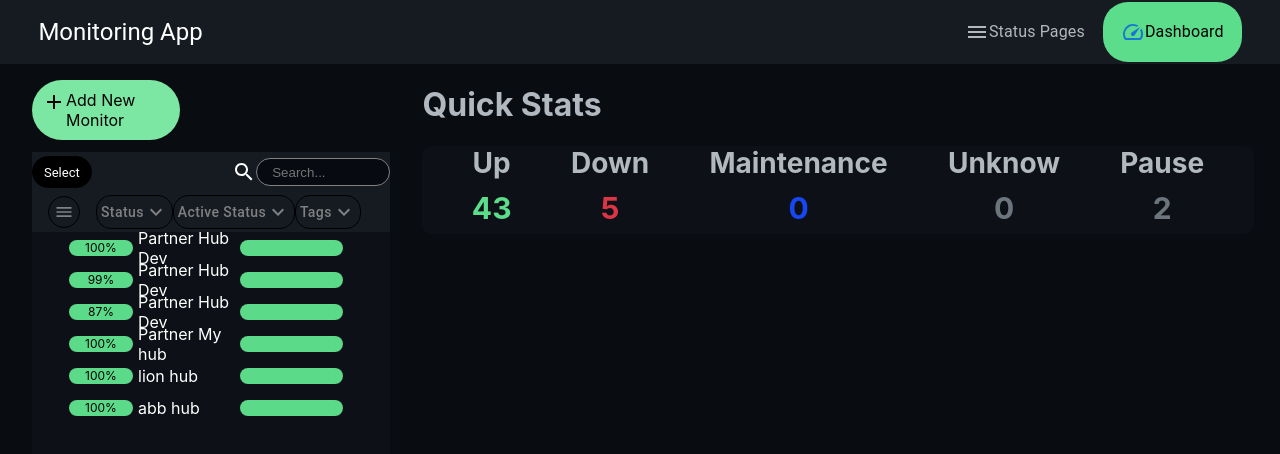
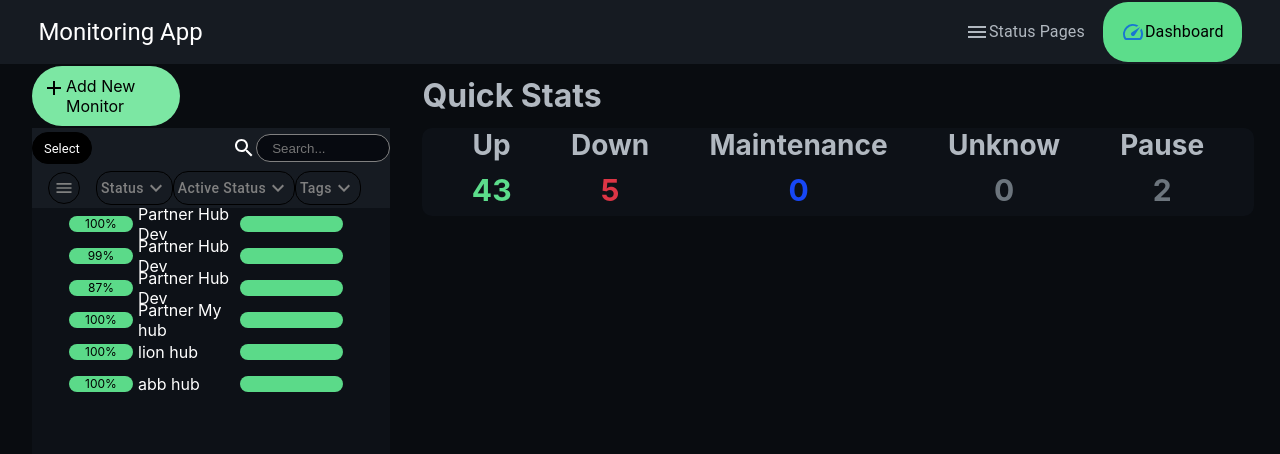
Before and after one commit to BulandaK/kuma-clone, a React (Create React App) app: page /dashboard in a window 1280 px wide. Shown: the top 454 px of the page. Built offline with nearby package versions, Linux system fonts and the light colour scheme.

Commit message:
fixing block styles

```diff
--- a/src/App.tsx
+++ b/src/App.tsx
@@ -2,6 +2,7 @@ import { Routes, Route, Navigate } from "react-router-dom";
 
 import Dashboard from "./pages/Dashboard/Dashboard";
 import Layout from "./components/Layout/Layout";
+import StatusPage from "./pages/StatusPage/StatusPage";
 
 function App() {
   return (
@@ -9,7 +10,7 @@ function App() {
       <Route element={<Layout />}>
         <Route path="/" element={<Navigate to="/dashboard" />} />
         <Route path="/dashboard" element={<Dashboard />} />
-        <Route path="/manage-status-page" element={<Dashboard />} />
+        <Route path="/manage-status-page" element={<StatusPage />} />
       </Route>
     </Routes>
   );
--- a/src/components/MonitorSection/AddNewMonitorButton/AddNewMonitorButton.tsx
+++ b/src/components/MonitorSection/AddNewMonitorButton/AddNewMonitorButton.tsx
@@ -6,8 +6,16 @@ import { Box } from "@mui/material";
 
 interface IAddNewMonitorButton {}
 
-const AddNewMonitorButton: FC<IAddNewMonitorButton> = ({}) => {
+const AddNewMonitorButton: FC<IAddNewMonitorButton> = () => {
   return (
+    <Box
+      sx={{
+        width: "100%",
+        height: "8vh",
+        display: "flex",
+        alignItems: "center",
+      }}
+    >
       <Link to="/add" style={{ textDecoration: "none", color: "black" }}>
         <Box
           sx={{
@@ -21,6 +29,7 @@ const AddNewMonitorButton: FC<IAddNewMonitorButton> = ({}) => {
           <AddIcon /> Add New Monitor
         </Box>
       </Link>
+    </Box>
   );
 };
 
--- a/src/components/MonitorSection/MonitorSection.css
+++ b/src/components/MonitorSection/MonitorSection.css
@@ -3,7 +3,6 @@
   height: 90vh;
   margin-left: 2.5vw;
   margin-right: 2.5vw;
-  margin-top: 2vh;
   display: inline-block;
   /* background-color: aquamarine; */
 }
--- a/src/components/MonitorSection/SelectProcess/SelectProcess.css
+++ b/src/components/MonitorSection/SelectProcess/SelectProcess.css
@@ -1,7 +1,6 @@
 .select-app-container {
   width: 100%;
   height: 10vh;
-  margin-top: 1.5vh;
   background-color: #161b22;
 }
 
--- a/src/pages/Dashboard/Dashboard.css
+++ b/src/pages/Dashboard/Dashboard.css
@@ -1,7 +1,12 @@
 .dashboard-container {
   width: 65vw;
+
   /* background-color: aliceblue; */
 }
 .dashboard-container > h1 {
+  height: 8vh;
   color: #b1b8c0;
+  line-height: 8vh;
+  margin: 0;
+  padding: 0;
 }
```
Lines whose indentation alone changed are shown as unchanged.
